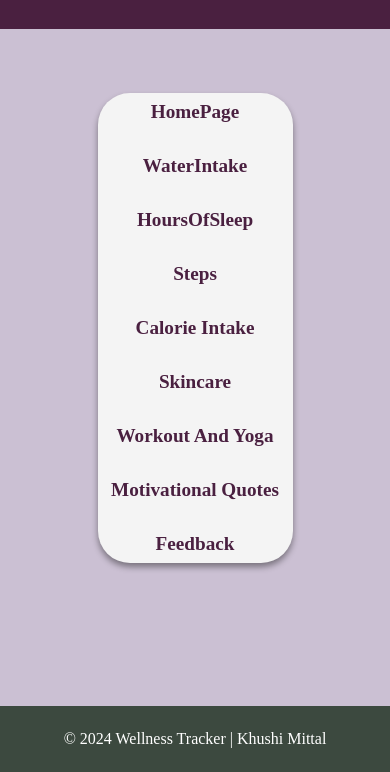
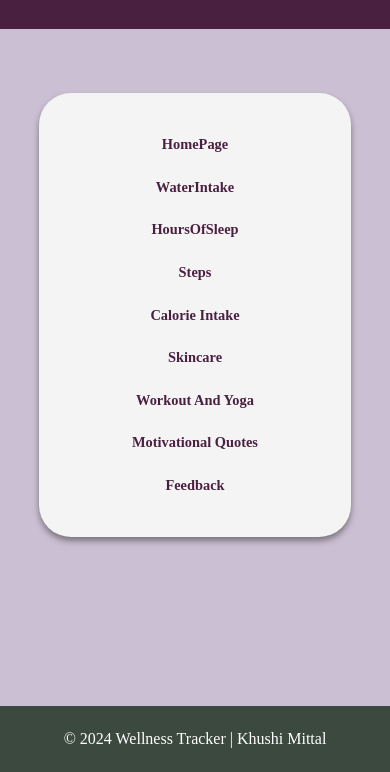
Before and after one commit to khushimittal20/WELLNESS-TRACKER-HTML, a plain HTML site: page index.html in a window 390 px wide. Shown: the part 72-844 px from the top of the page. Drawn offline with Linux system fonts and the light colour scheme.

Commit message:
updated responsiveness in index and homepage

```diff
--- a/style.css
+++ b/style.css
@@ -53,12 +53,12 @@ body.index-file {
     min-height: 100vh;
 }
 #index-file-section {
-    padding: 0rem;
+    padding: 1rem;
     background-color: #f4f4f4;
     border-radius: 2rem;
     box-shadow: 0 4px 6px rgba(0, 0, 0, 0.4);
     margin: 0.5rem auto;
-    width: 50%;
+    width: 80%;
     max-width: 1000px;
 }
 
@@ -73,7 +73,7 @@ body.index-file {
 
 #index-file-section a {
     text-decoration: none;
-    font-size: 1.2rem;
+    font-size: 1.1rem;
     color: #4A2040;
     display: block;
     padding: 0.5rem;
@@ -85,7 +85,23 @@ body.index-file {
     color: white;
     border-radius: 4px;
 }
+/* Media Queries for responsiveness */
+@media (max-width: 768px) {
+    #index-file-section {
+        width: 80%; /* Full width for smaller screens */
+        padding: 1.5rem; /* Adjust padding for better spacing */
+        margin: 1rem auto;
+    }
 
+    #index-file-section a {
+        font-size: 0.9rem; /* Slightly smaller font size */
+        padding: 0.4rem; /* Reduce padding inside links */
+    }
+
+    #index-file-section li {
+        margin: 0.8rem 0; /* Less vertical margin between items */
+    }
+}
 
 /* for homepage.html */
 body.homepage{
@@ -99,6 +115,18 @@ body.homepage{
     margin-bottom: 2rem;
     animation: fadeIn 2s ease-in-out;
 }
+/* Animations */
+@keyframes fadeIn {
+    from {
+        opacity: 0;
+        transform: translateY(-50px);
+    }
+    to {
+        opacity: 1;
+        transform: translateY(0);
+    }
+}
+
 
 .intro h3 {
     font-size: 2.5rem;
@@ -122,13 +150,13 @@ body.homepage{
     margin: 0 auto;
     border-radius: 1.2rem;
     box-shadow: 0 10px 15px rgba(0, 0, 0, 0.15);
+    max-width: 700px;
     width: 100%;
-    max-width: 700px;
     transition: box-shadow 0.3s ease-in-out;
 }
 
 .form-section:hover {
-    box-shadow: 0 12px 20px rgba(0, 0, 0, 0.2);
+    box-shadow: 0 12px 20px rgba(0, 0, 0, 2);
 }
 
 .form-section h4 {
@@ -200,17 +228,6 @@ body.homepage{
     background-color: #fff;
     outline: none;
 }
-/* Animations */
-@keyframes fadeIn {
-    from {
-        opacity: 0;
-        transform: translateY(-50px);
-    }
-    to {
-        opacity: 1;
-        transform: translateY(0);
-    }
-}
 
 /* Responsive Styles */
 @media (max-width: 768px) {
```
